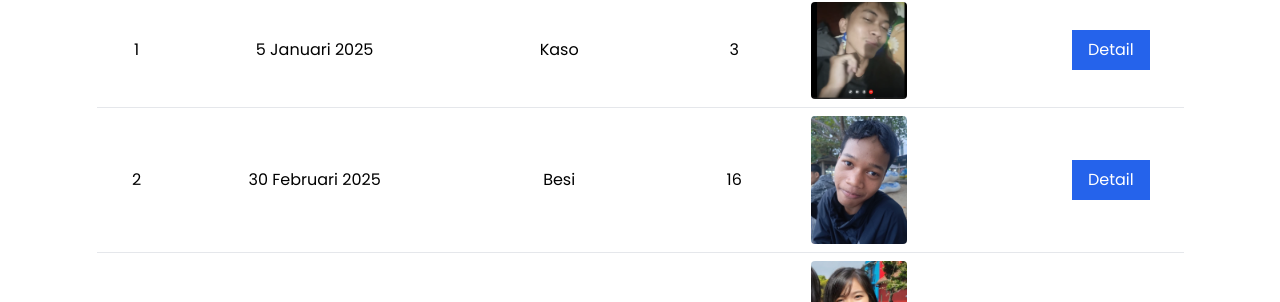
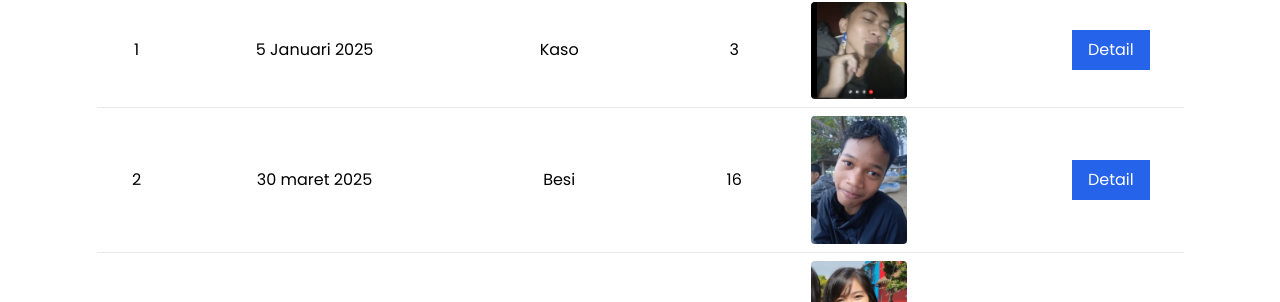
Before and after one commit to rashikaaifa/tbnoto, a React (Vite) app: page /riwayat in a window 1280 px wide. Shown: the part 184-486 px from the top of the page. Built offline with nearby package versions, Linux system fonts and the light colour scheme; a web font is replaced by a local one.

Commit message:
style [NA] : edit style page riwayat

```diff
--- a/src/pages/Riwayat.jsx
+++ b/src/pages/Riwayat.jsx
@@ -14,7 +14,7 @@ export default function TransactionTableUnified() {
 
   const transactions = [
     { id: 1, date: '5 Januari 2025', product: 'Kaso', quantity: 3, proof: bukti1, details: 'Pembelian kaso ukuran 4x6 cm panjang 4 meter' },
-    { id: 2, date: '30 Februari 2025', product: 'Besi', quantity: 16, proof: bukti2, details: 'Pembelian besi beton 10mm' },
+    { id: 2, date: '30 maret 2025', product: 'Besi', quantity: 16, proof: bukti2, details: 'Pembelian besi beton 10mm' },
     { id: 3, date: '18 September 2025', product: 'Paku', quantity: 1000, proof: bukti3, details: 'Pembelian paku ukuran 2 inci' },
     { id: 4, date: '6 Desember 2025', product: 'Triplek', quantity: 20, proof: bukti4, details: 'Pembelian triplek 12mm' },
     { id: 5, date: '12 Februari 2025', product: 'Semen', quantity: 7, proof: bukti5, details: 'Pembelian semen 50kg per sak' },
```
